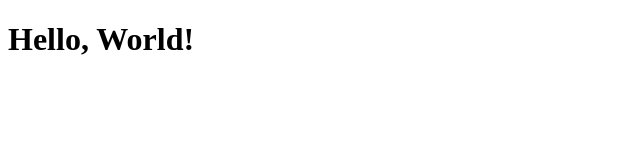
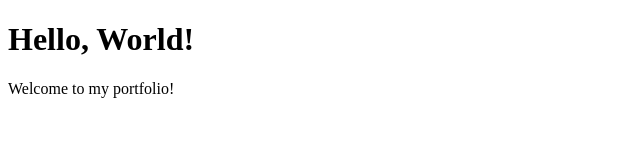
Before and after one commit to mhans19/mhans19.github.io, a plain HTML site: page index.html in a window 1280 px wide. Shown: the whole page, without its empty margins (0-640 px from the left). Drawn offline with Linux system fonts and the light colour scheme.

Commit message:
new paragraph

```diff
--- a/index.html
+++ b/index.html
@@ -8,5 +8,6 @@
 </head>
 <body>
   <h1>Hello, World!</h1>
+  <p>Welcome to my portfolio!</p>
 </body>
 </html>
```
